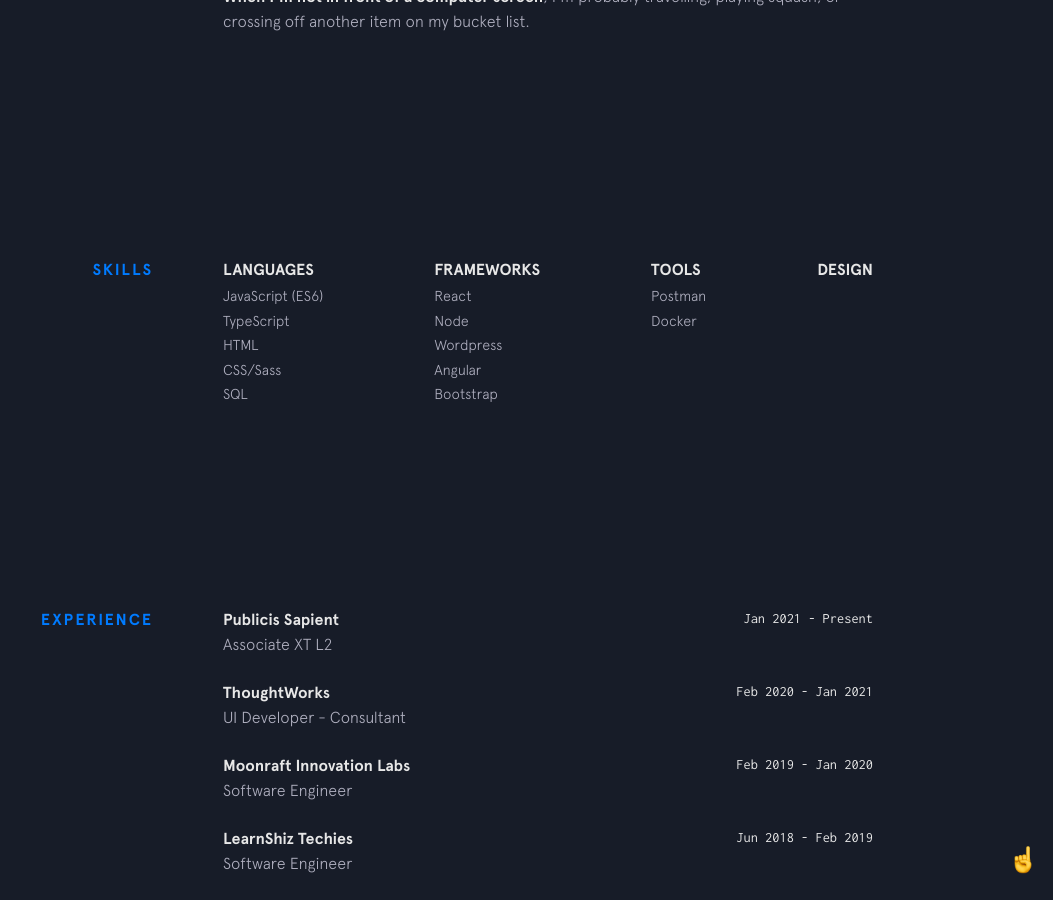
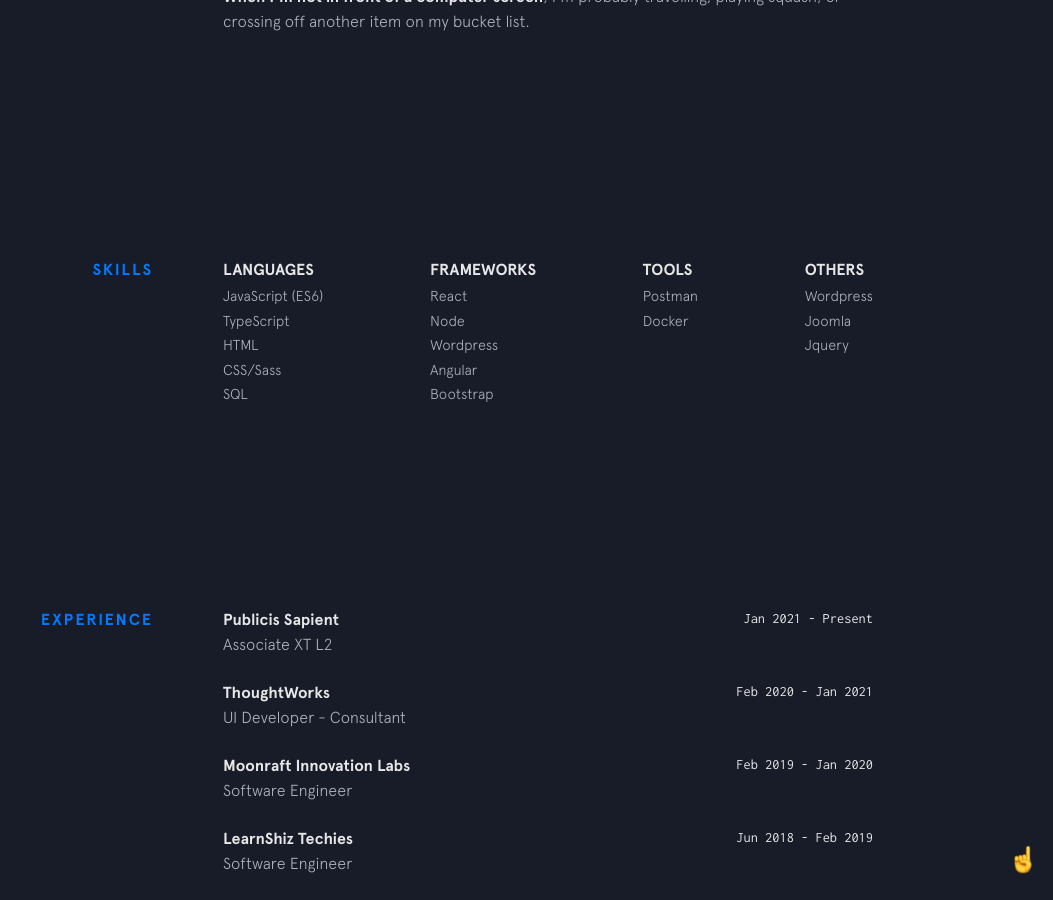
Before and after one commit to learneradarsh/learneradarsh.github.io, a Jekyll site: the page built from index.html, in a window 1280 px wide and 900 px high, scrolled down 1237 px. Shown: the whole window, without its empty margins (227-1280 px from the left). Built offline with Jekyll 4.4.1, drawn with Linux system fonts in a browser that asks for light colours; nearby versions of some CDN libraries.

Commit message:
added others section in skills

```diff
--- a/_data/skills.yml
+++ b/_data/skills.yml
@@ -16,7 +16,7 @@
   - item: Postman
   - item: Docker
 
-Others:
+others:
   - item: Wordpress
   - item: Joomla
   - item: Jquery
--- a/_includes/skills.html
+++ b/_includes/skills.html
@@ -28,9 +28,9 @@
         </ul>
       </div>
       <div class="skillz__category">
-        <div class="skillz__category__label">Design</div>
+        <div class="skillz__category__label">Others</div>
         <ul>
-          {% for thing in site.data.skills.design %}
+          {% for thing in site.data.skills.others %}
           <li class="skillz__category__item">{{thing.item}}</li>
           {% endfor %}
         </ul>
```
